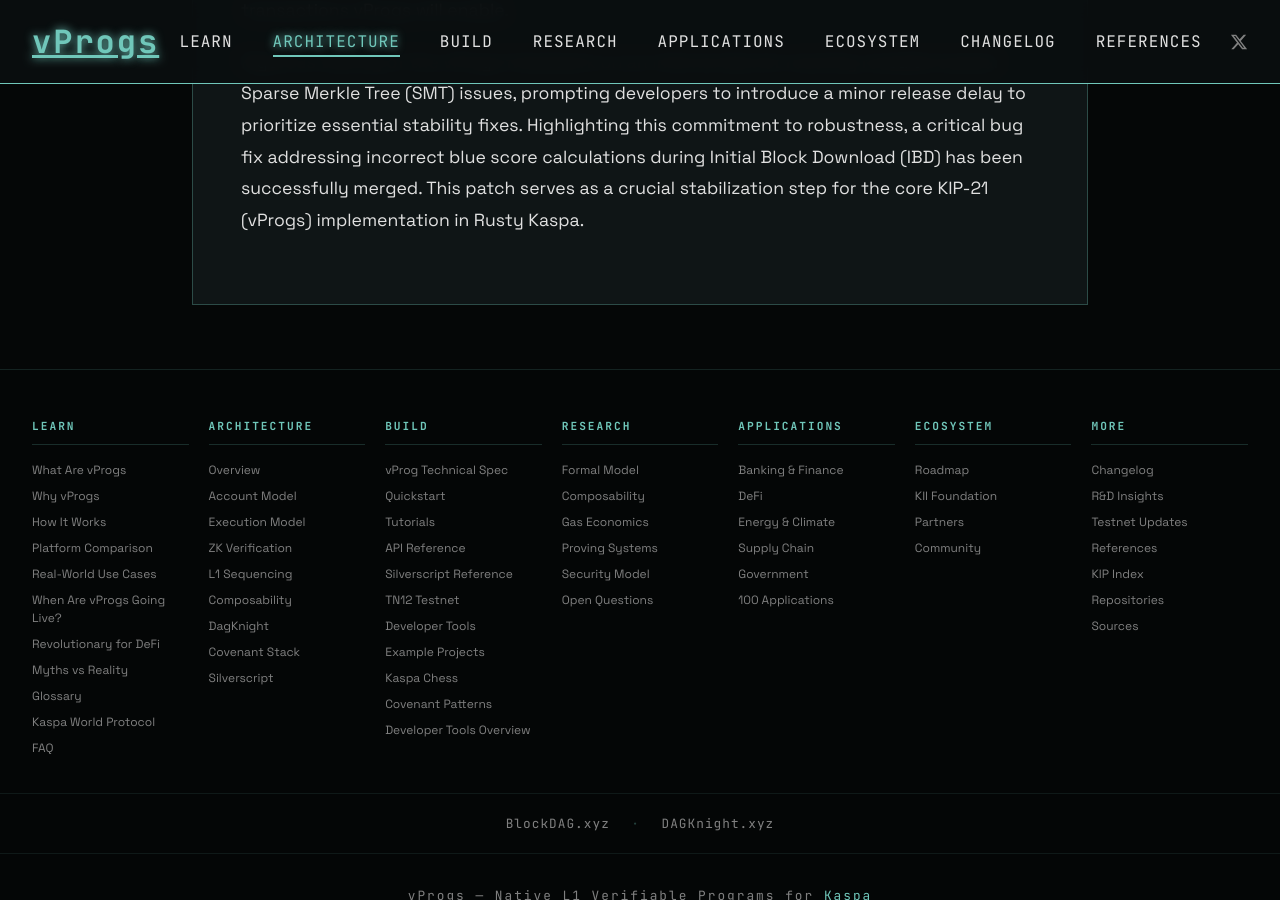
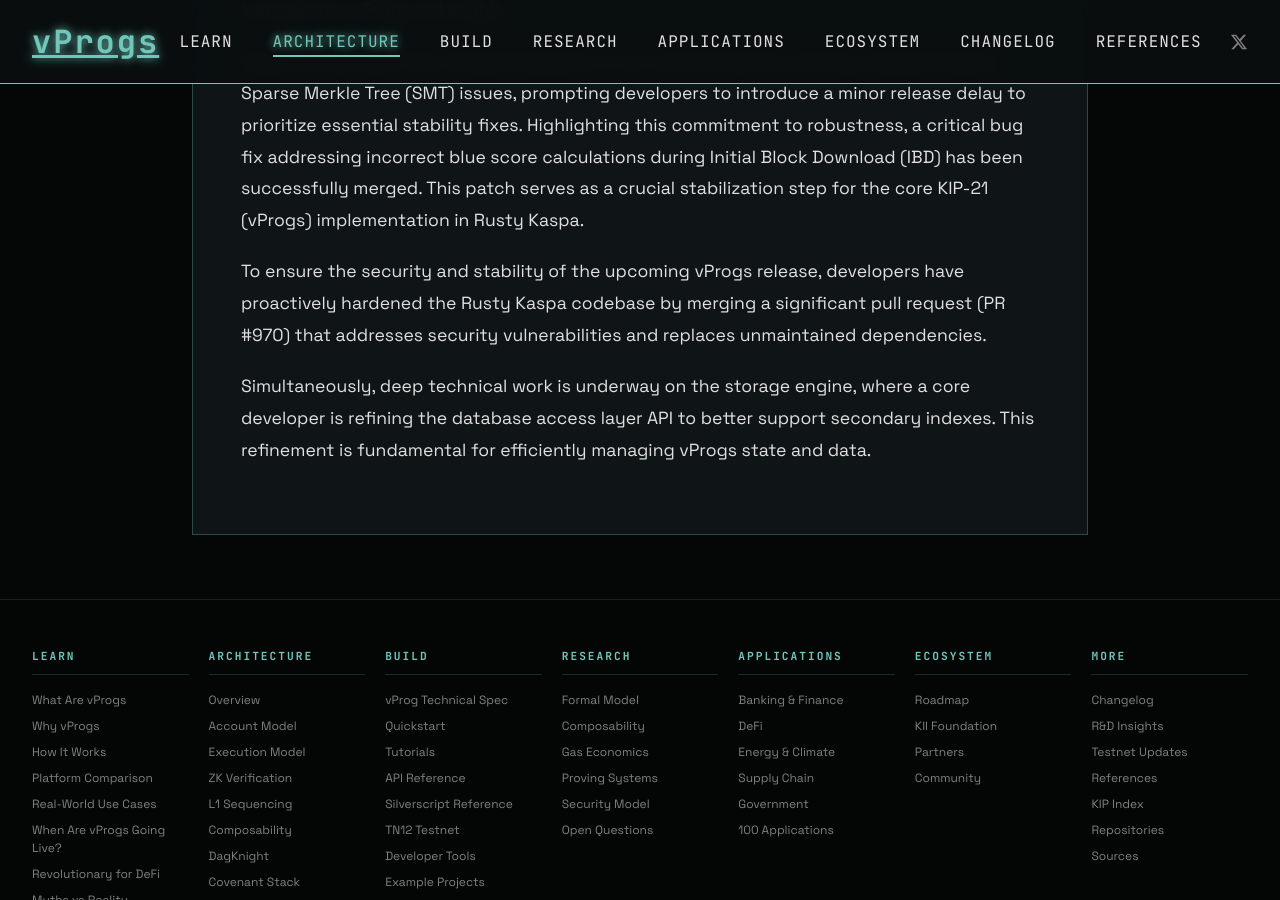
Before and after one commit to creative-inference/vprogs.xyz, a Jekyll site: the page built from architecture/sequencing-mapping.md, in a window 1280 px wide and 900 px high, scrolled down 13741 px. Built offline with Jekyll 4.4.1, drawn with Linux system fonts in a browser that asks for light colours.

Commit message:
Add updates on node security hardening and DB API refinement [auto]

```diff
--- a/architecture/sequencing-mapping.md
+++ b/architecture/sequencing-mapping.md
@@ -344,3 +344,8 @@
 
 
 Rigorous testing of the vProgs framework on an internal devnet recently revealed several Sparse Merkle Tree (SMT) issues, prompting developers to introduce a minor release delay to prioritize essential stability fixes. Highlighting this commitment to robustness, a critical bug fix addressing incorrect blue score calculations during Initial Block Download (IBD) has been successfully merged. This patch serves as a crucial stabilization step for the core KIP-21 (vProgs) implementation in Rusty Kaspa.
+
+
+To ensure the security and stability of the upcoming vProgs release, developers have proactively hardened the Rusty Kaspa codebase by merging a significant pull request (PR #970) that addresses security vulnerabilities and replaces unmaintained dependencies.
+
+Simultaneously, deep technical work is underway on the storage engine, where a core developer is refining the database access layer API to better support secondary indexes. This refinement is fundamental for efficiently managing vProgs state and data.
```
